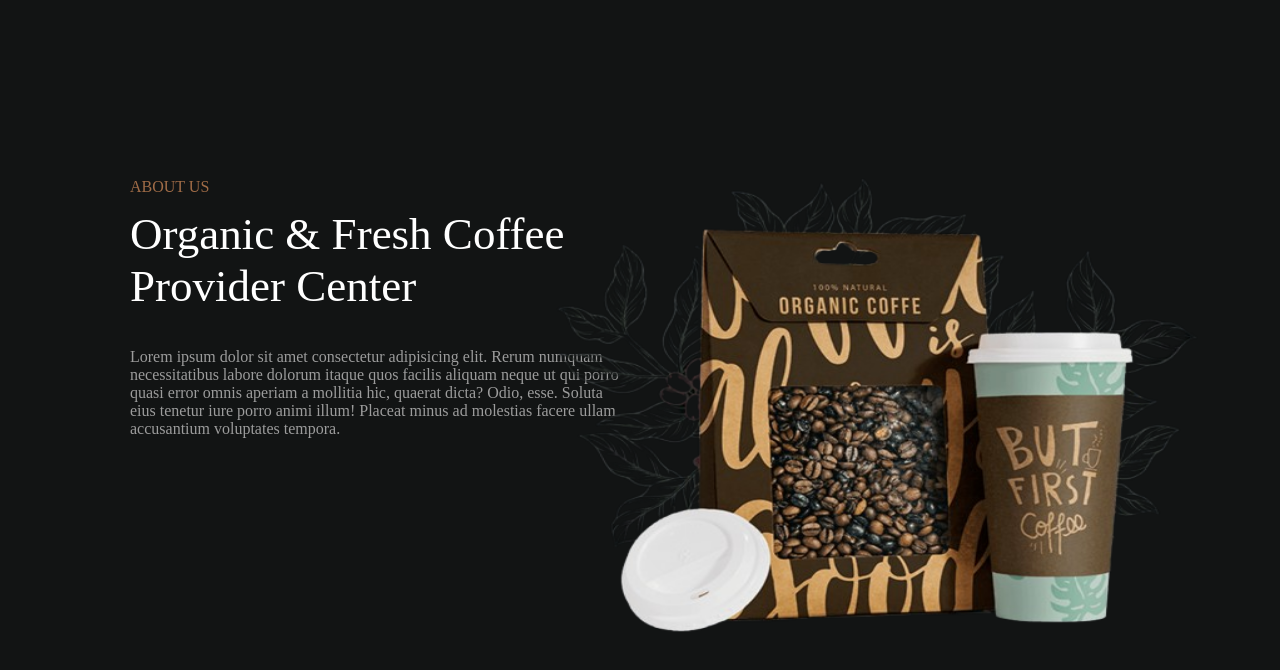
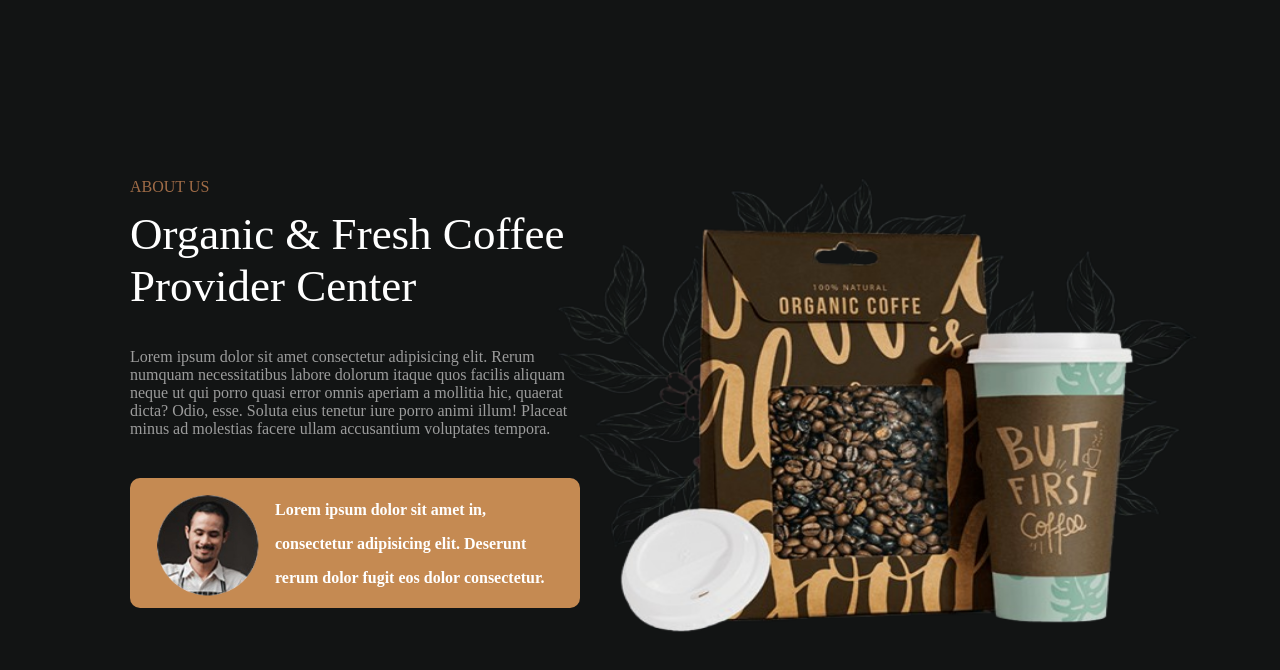
Before and after one commit to anmolthakur-01/keofi-webpage, a plain HTML site: page index.html in a window 1280 px wide. Shown: the part 869-1539 px from the top of the page. Drawn offline with Linux system fonts and the light colour scheme.

Commit message:
all changes done

```diff
--- a/index.html
+++ b/index.html
@@ -95,14 +95,21 @@
           Provider Center
         </p>
         <p id="peragraph">
-            Lorem ipsum dolor sit amet consectetur adipisicing elit. Rerum
-            numquam necessitatibus labore dolorum itaque quos facilis aliquam
-            neque ut qui porro quasi error omnis aperiam a mollitia hic, quaerat
-            dicta? Odio, esse. Soluta eius tenetur iure porro animi illum!
-            Placeat minus ad molestias facere ullam accusantium voluptates
-            tempora.
+          Lorem ipsum dolor sit amet consectetur adipisicing elit. Rerum numquam
+          necessitatibus labore dolorum itaque quos facilis aliquam neque ut qui
+          porro quasi error omnis aperiam a mollitia hic, quaerat dicta? Odio,
+          esse. Soluta eius tenetur iure porro animi illum! Placeat minus ad
+          molestias facere ullam accusantium voluptates tempora.
         </p>
         <img src="mid-section-sideimg.png" />
+
+        <div id="card-img">
+          <p>
+            <img src="card-img.png" />
+            Lorem ipsum dolor sit amet in, consectetur adipisicing elit.
+            Deserunt rerum dolor fugit eos dolor consectetur.
+          </p>
+        </div>
       </div>
     </div>
   </body>
--- a/style.css
+++ b/style.css
@@ -131,6 +131,7 @@
     position: absolute;
     top: 370px;
     left: 130px;
+    width: 460px;
     color: rgb(156, 156, 156);
 }
 
@@ -145,3 +146,29 @@
 .section .container p {
     width: 500px;
 }
+
+.container #card-img {
+    width: 450px;
+    height: 130px;
+    background-color: #c58a52;
+    position: absolute;
+    left: 130px;
+    top: 500px;
+    border-radius: 10px;
+    padding: 15px;
+}
+
+.container #card-img p {
+    width: 100%;
+    padding-left: 130px;
+    line-height: 34px;
+    font-weight: 800;
+}
+
+.container #card-img img {
+    width: 130px;
+    height: 130px;
+    position: absolute;
+    top: 5px;
+    left: 10px;
+}
```
Also changed, not shown: card-img.png (added). Lines whose indentation alone changed are shown as unchanged.
